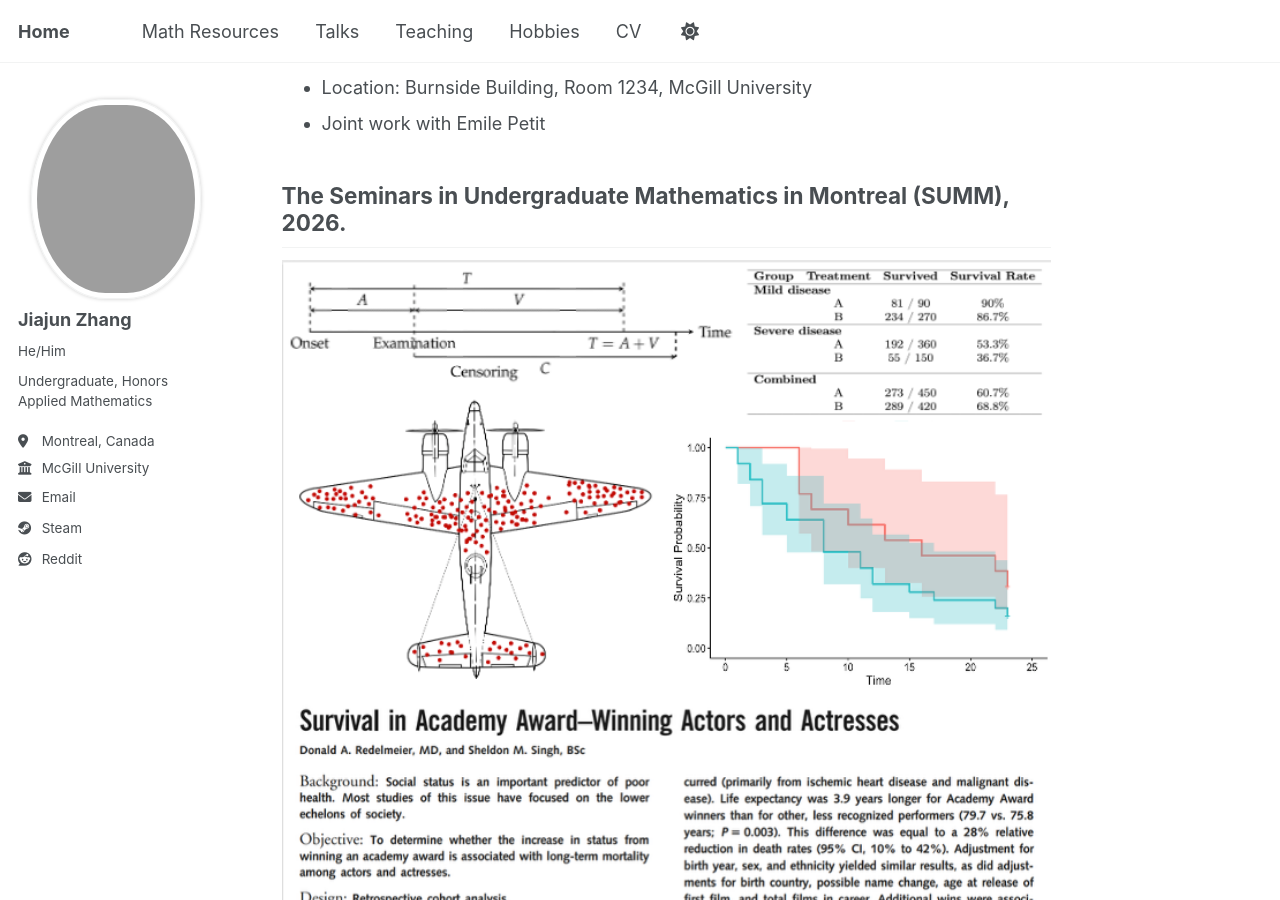
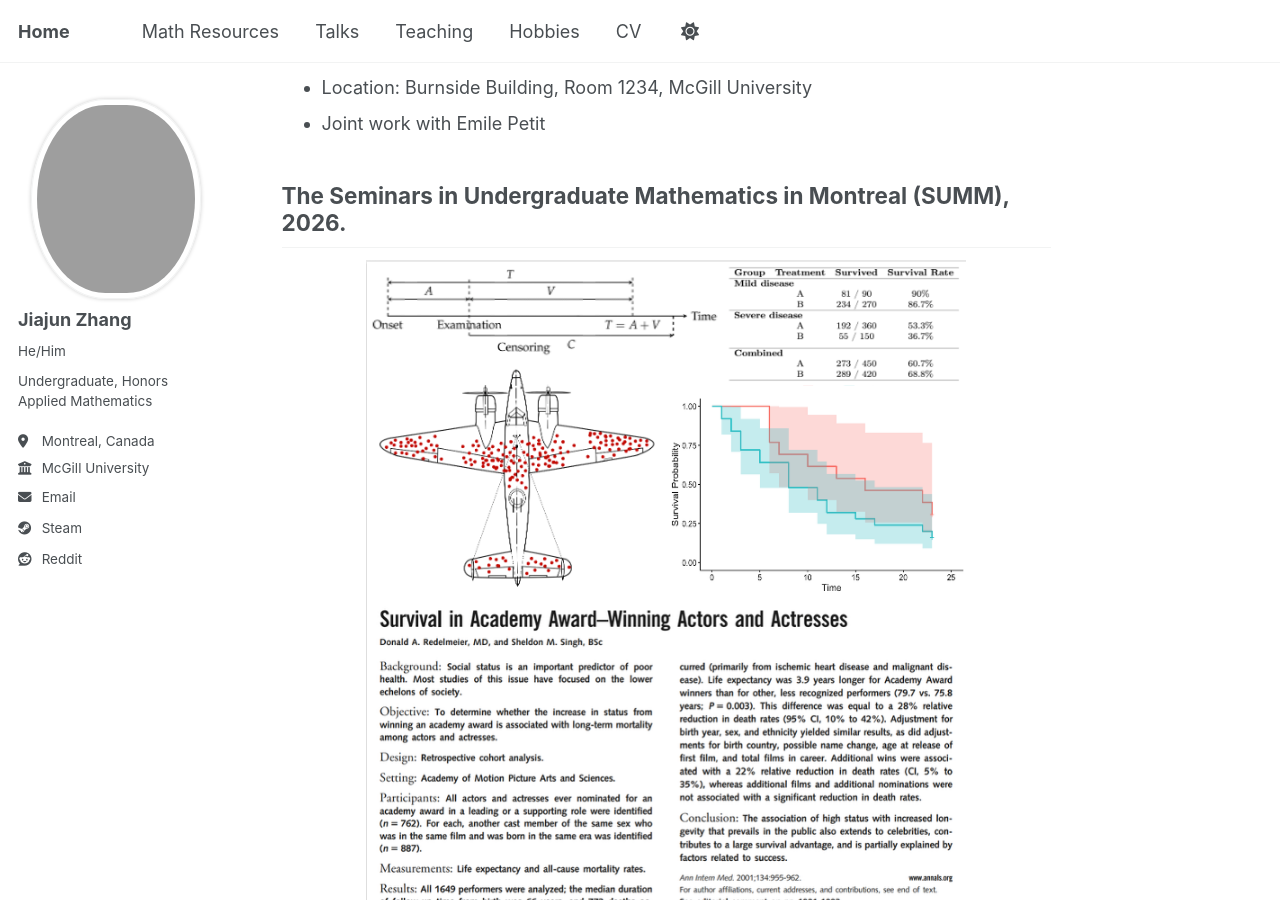
Before and after one commit to JohanssonRein/JohanssonRein.github.io, a Jekyll site: the page built from _pages/about.md, in a window 1280 px wide and 900 px high, scrolled down 446 px. Built offline with Jekyll 4.4.1, drawn with Linux system fonts in a browser that asks for light colours.

Commit message:
Update about.md

```diff
--- a/_pages/about.md
+++ b/_pages/about.md
@@ -20,7 +20,7 @@ redirect_from:
 ## The Seminars in Undergraduate Mathematics in Montreal (SUMM), 2026.
 
 <div style="text-align: center;">
-  <img src="/images/coverpage.png" alt="Winter Break" width="1000">
+  <img src="/images/coverpage.png" alt="Winter Break" width="600">
   <p><em></em></p>
 </div>
 
```
